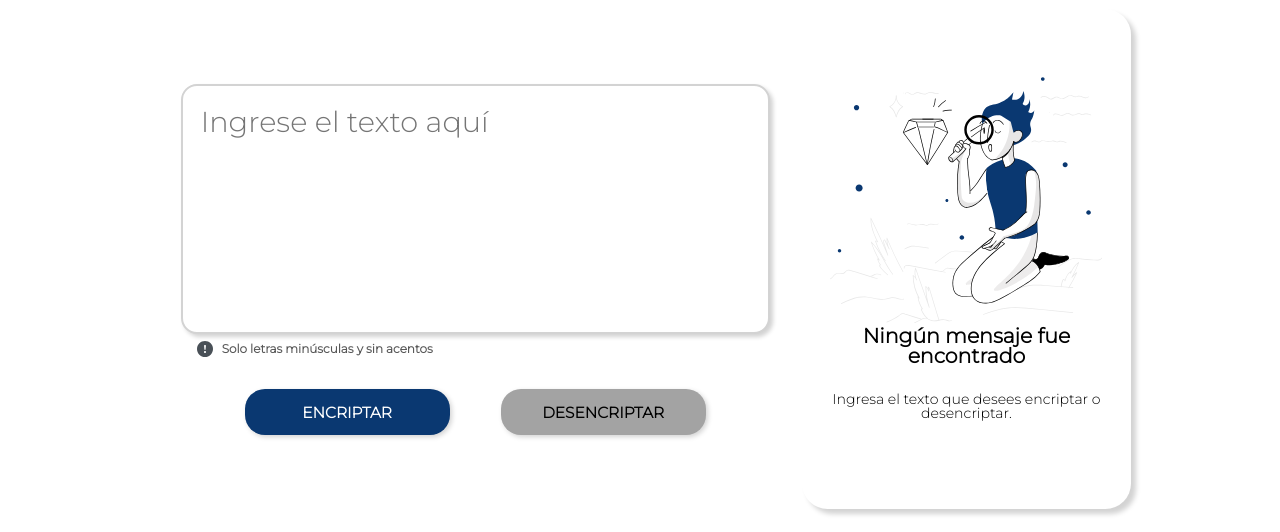
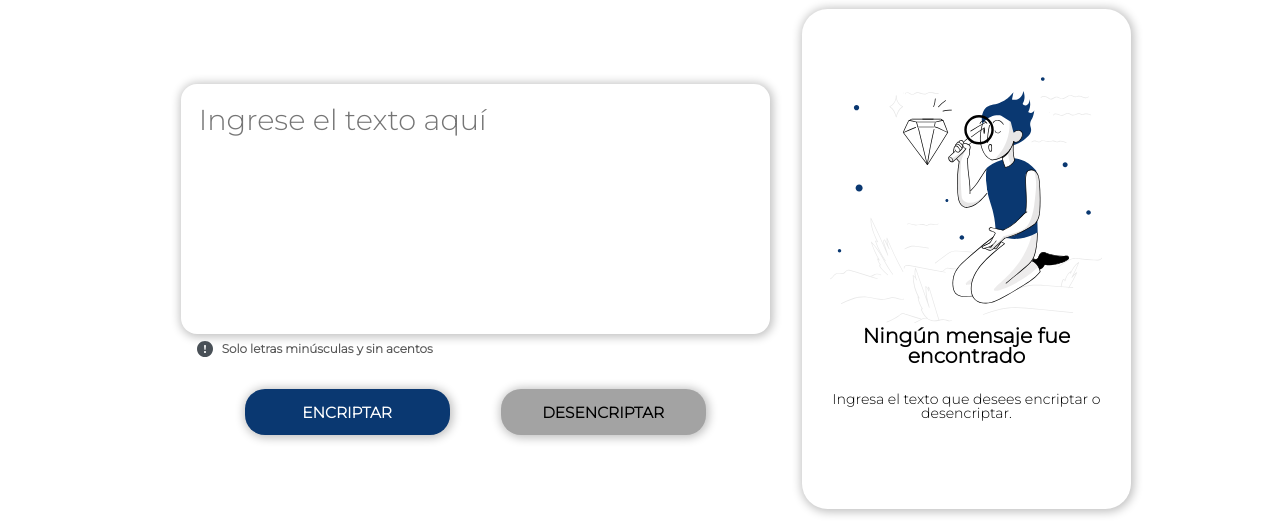
Before and after one commit to LucasIvan/challenge_one_encriptador, a plain HTML site: page index.html in a window 1280 px wide. Shown: the part 80-612 px from the top of the page. Drawn offline with Linux system fonts and the light colour scheme.

Commit message:
algunas-mejoras-en-css

```diff
--- a/style/style.css
+++ b/style/style.css
@@ -62,12 +62,11 @@ main{
 
 .user-text{
     box-sizing: border-box;
-    border: 2px solid #d3d3d3;
     background-color: #FFFFFF;
     height: 250px;
     width: 100%;
     border-radius: 1em;
-    box-shadow: 3px 3px 4px #d3d3d3;
+    box-shadow: 1px 1px 10px 2px #c0c0c0;
     padding: 1em;
 }
 
@@ -116,7 +115,7 @@ main{
     height: 3em;
     font-weight: bold;
     margin: 0 2vw;
-    box-shadow: 2px 2px 5px #d3d3d3;
+    box-shadow: 1px 1px 10px 2px #c0c0c0;
 }
 
 .btn-encr:hover{
@@ -142,7 +141,7 @@ main{
     height: 3em;
     font-weight: bold;
     margin: 0 2vw;
-    box-shadow: 2px 2px 5px #d3d3d3;
+    box-shadow: 1px 1px 10px 2px #c0c0c0;
 }
 
 .btn-desencr:hover{
@@ -166,7 +165,7 @@ main{
     flex-direction: column;
     justify-content:space-evenly;
     background-color: #FFFFFF;
-    box-shadow: 5px 5px 5px #d3d3d3;
+    box-shadow: 1px 1px 10px 2px #c0c0c0;
 }
 
 .cont-section2{
@@ -224,7 +223,7 @@ main{
     height: 3em;
     font-weight: bold;
     margin: 2vw;
-    box-shadow: 2px 2px 5px #d3d3d3;
+    box-shadow: 1px 1px 10px 2px #c0c0c0;
 }
 
 .btn-copiar:hover{
```
